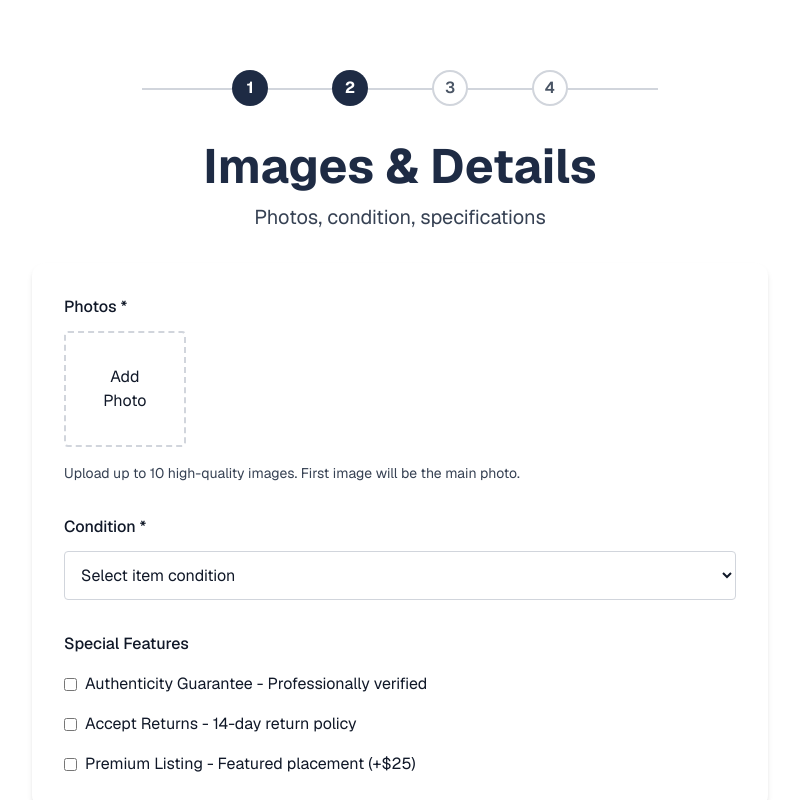
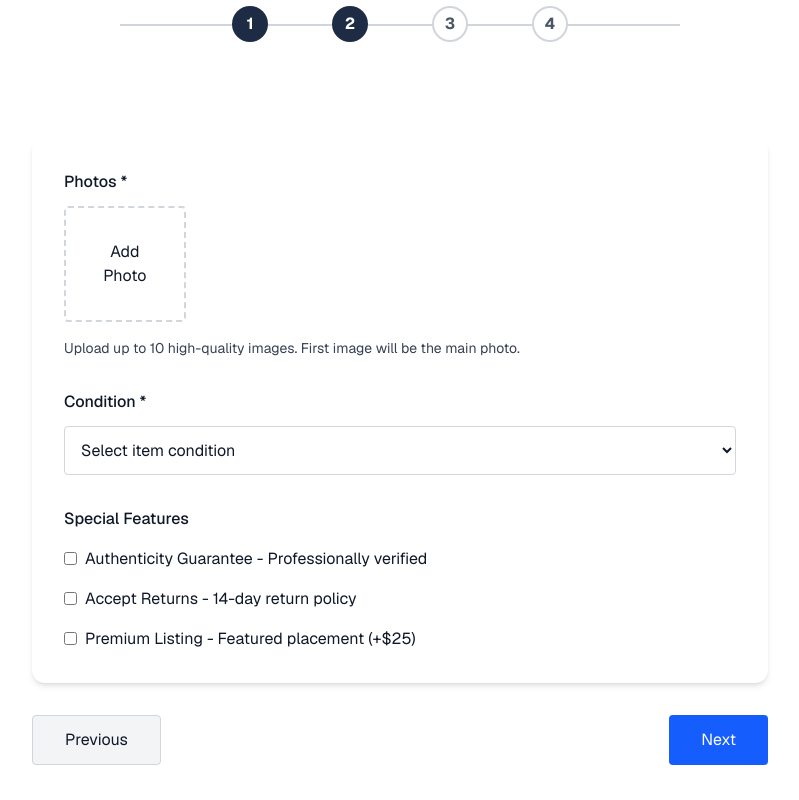
Before and after one commit to Himashmayadunna/auction-management-system, a Next.js app: page /sell in a window 1280 px wide. Shown: the part 340-1140 px from the top of the page, without its empty margins (240-1039 px from the left). Built offline with nearby package versions, Linux system fonts and the light colour scheme.

Commit message:
steps create

```diff
--- a/src/app/sell/page.jsx
+++ b/src/app/sell/page.jsx
@@ -4,6 +4,7 @@ import { useState } from 'react';
 import Image from 'next/image';
 
 export default function SellPage() {
+  const [step, setStep] = useState(2); // start at step 2
   const [images, setImages] = useState([]);
   const [condition, setCondition] = useState('');
   const [features, setFeatures] = useState({
@@ -22,9 +23,20 @@ export default function SellPage() {
     setImages((prev) => prev.filter((_, i) => i !== index));
   };
 
-  const handleSubmit = async (e) => {
+  const handleSubmit = (e) => {
     e.preventDefault();
-    console.log({ images, condition, features });
+    console.log({ step, images, condition, features });
+    alert('Form submitted!');
+  };
+
+  const nextStep = () => {
+    setStep((prev) => Math.min(prev + 1, 4));
+    window.scrollTo({ top: 0, behavior: 'smooth' });
+  };
+
+  const prevStep = () => {
+    setStep((prev) => Math.max(prev - 1, 1));
+    window.scrollTo({ top: 0, behavior: 'smooth' });
   };
 
   return (
@@ -41,52 +53,47 @@ export default function SellPage() {
         </div>
       </div>
 
+      {/* Progress Bar */}
+      <div className="relative max-w-[800px] mx-auto my-8 flex justify-center items-center gap-16">
+        <div className="absolute left-[15%] right-[15%] top-1/2 h-[2px] bg-gray-300 z-0" />
+        {[1,2,3,4].map((s) => (
+          <div key={s} className={`relative z-10 w-9 h-9 rounded-full flex items-center justify-center font-bold text-base ${step >= s ? 'bg-[#1e2b44] border-[#1e2b44] text-white' : 'bg-white border-2 border-gray-300 text-gray-600'}`}>{s}</div>
+        ))}
+      </div>
+
       {/* Form container */}
       <div className="bg-white p-8 max-w-[800px] mx-auto my-8">
-        {/* Progress */}
-        <div className="relative max-w-[800px] mx-auto my-8 flex justify-center items-center gap-16">
-          <div className="absolute left-[15%] right-[15%] top-1/2 h-[2px] bg-gray-300 z-0" />
+        <form onSubmit={handleSubmit} className="mt-8">
 
-          <div className="relative z-10 w-9 h-9 rounded-full bg-[#1e2b44] border-[#1e2b44] text-white font-bold text-base flex items-center justify-center">1</div>
-          <div className="relative z-10 w-9 h-9 rounded-full bg-[#1e2b44] border-[#1e2b44] text-white font-bold text-base flex items-center justify-center">2</div>
-          <div className="relative z-10 w-9 h-9 rounded-full bg-white border-2 border-gray-300 text-gray-600 font-semibold text-base flex items-center justify-center">3</div>
-          <div className="relative z-10 w-9 h-9 rounded-full bg-white border-2 border-gray-300 text-gray-600 font-semibold text-base flex items-center justify-center">4</div>
-        </div>
+          {/* Step 1 */}
+          {step === 1 && (
+            <section className="bg-white rounded-[13px] p-8 shadow-md mb-8">
+              <h2 className="text-xl font-bold mb-4">Step 1: Basic Info</h2>
+              <input type="text" placeholder="Enter item title" className="w-full p-3 border border-gray-300 rounded mb-4" />
+              <textarea placeholder="Enter description" className="w-full p-3 border border-gray-300 rounded mb-4"></textarea>
+            </section>
+          )}
 
-        {/* Form topic */}
-        <div className="max-w-[800px] mx-auto mb-8 text-center">
-          <h1 className="text-[3rem] font-bold mb-2 text-[#1e2b44]" style={{ lineHeight: '1.2' }}>
-            Images & Details
-          </h1>
-          <p className="text-xl text-gray-700 m-0">Photos, condition, specifications</p>
-        </div>
-
-        <form onSubmit={handleSubmit} className="mt-8">
+          {/* Step 2 - your existing interface */}
+          {step === 2 && (
             <section className="bg-white rounded-[13px] p-8 shadow-md mb-8">
-            {/* Image upload */}
               <div className="mb-8">
                 <h3 className="text-base font-medium mb-3">Photos *</h3>
-
                 <div className="grid gap-4 mb-4" style={{ gridTemplateColumns: 'repeat(auto-fill, minmax(100px, 1fr))' }}>
                   {images.map((image, index) => (
                     <div key={index} className="relative rounded-sm overflow-hidden">
                       <Image src={image} alt={`Preview ${index + 1}`} width={100} height={100} unoptimized />
-                    <button type="button" onClick={() => removeImage(index)} className="absolute top-1 right-1 bg-black/50 text-white rounded-full w-5 h-5 flex items-center justify-center border-none cursor-pointer">
-                      &times;
-                    </button>
+                      <button type="button" onClick={() => removeImage(index)} className="absolute top-1 right-1 bg-black/50 text-white rounded-full w-5 h-5 flex items-center justify-center border-none cursor-pointer">&times;</button>
                     </div>
                   ))}
-
                   <label className="border-2 border-dashed border-gray-300 rounded-sm p-8 text-center cursor-pointer flex items-center justify-center min-h-[100px] hover:border-blue-600 hover:text-blue-600">
                     <input type="file" accept="image/*" multiple onChange={handleImageUpload} style={{ display: 'none' }} />
                     <span>Add Photo</span>
                   </label>
                 </div>
-
                 <p className="text-sm text-gray-700 mt-2">Upload up to 10 high-quality images. First image will be the main photo.</p>
               </div>
 
-            {/* Condition */}
               <div className="mb-8">
                 <h3 className="text-base font-medium mb-3">Condition *</h3>
                 <select value={condition} onChange={(e) => setCondition(e.target.value)} className="w-full p-3 border border-gray-300 rounded text-base bg-white text-gray-900">
@@ -98,42 +105,50 @@ export default function SellPage() {
                 </select>
               </div>
 
-            {/* Features */}
               <div className="flex flex-col gap-4">
                 <h3 className="text-base font-medium">Special Features</h3>
-
-              <label className="flex items-center gap-2 cursor-pointer text-gray-900">
-                <input
-                  type="checkbox"
-                  checked={features.authenticity}
-                  onChange={(e) => setFeatures((prev) => ({ ...prev, authenticity: e.target.checked }))}
-                />
-                <span>Authenticity Guarantee - Professionally verified</span>
+                {['authenticity','returns','premium'].map((f) => (
+                  <label key={f} className="flex items-center gap-2 cursor-pointer text-gray-900">
+                    <input type="checkbox" checked={features[f]} onChange={(e) => setFeatures(prev => ({...prev, [f]: e.target.checked}))} />
+                    <span>{f === 'authenticity' ? 'Authenticity Guarantee - Professionally verified' : f === 'returns' ? 'Accept Returns - 14-day return policy' : 'Premium Listing - Featured placement (+$25)'}</span>
                   </label>
-
-              <label className="flex items-center gap-2 cursor-pointer text-gray-900">
-                <input
-                  type="checkbox"
-                  checked={features.returns}
-                  onChange={(e) => setFeatures((prev) => ({ ...prev, returns: e.target.checked }))}
-                />
-                <span>Accept Returns - 14-day return policy</span>
-              </label>
-
-              <label className="flex items-center gap-2 cursor-pointer text-gray-900">
-                <input
-                  type="checkbox"
-                  checked={features.premium}
-                  onChange={(e) => setFeatures((prev) => ({ ...prev, premium: e.target.checked }))}
-                />
-                <span>Premium Listing - Featured placement (+$25)</span>
-              </label>
+                ))}
               </div>
             </section>
+          )}
 
+          {/* Step 3 */}
+          {step === 3 && (
+            <section className="bg-white rounded-[13px] p-8 shadow-md mb-8">
+              <h2 className="text-xl font-bold mb-4">Step 3: Pricing & Category</h2>
+              <input type="number" placeholder="Enter price" className="w-full p-3 border border-gray-300 rounded mb-4" />
+              <select className="w-full p-3 border border-gray-300 rounded mb-4">
+                <option>Select Category</option>
+                <option>Electronics</option>
+                <option>Fashion</option>
+              </select>
+            </section>
+          )}
+
+          {/* Step 4 */}
+          {step === 4 && (
+            <section className="bg-white rounded-[13px] p-8 shadow-md mb-8">
+              <h2 className="text-xl font-bold mb-4">Step 4: Review & Finish</h2>
+              <p>Review your entered details and submit.</p>
+            </section>
+          )}
+
+          {/* Navigation buttons */}
           <div className="flex justify-between mt-8">
-            <button type="button" className="px-8 py-3 rounded border border-gray-300 bg-gray-100 text-gray-900 text-base">Previous</button>
-            <button type="submit" className="px-8 py-3 rounded bg-blue-600 text-white hover:bg-blue-800">Next</button>
+            {step > 1 && (
+              <button type="button" onClick={prevStep} className="px-8 py-3 rounded border border-gray-300 bg-gray-100 text-gray-900 text-base">Previous</button>
+            )}
+
+            {step < 4 ? (
+              <button type="button" onClick={nextStep} className="px-8 py-3 rounded bg-blue-600 text-white hover:bg-blue-800">Next</button>
+            ) : (
+              <button type="submit" className="px-8 py-3 rounded bg-green-600 text-white hover:bg-green-800">Finish</button>
+            )}
           </div>
         </form>
       </div>
```
Lines whose indentation alone changed are shown as unchanged.
